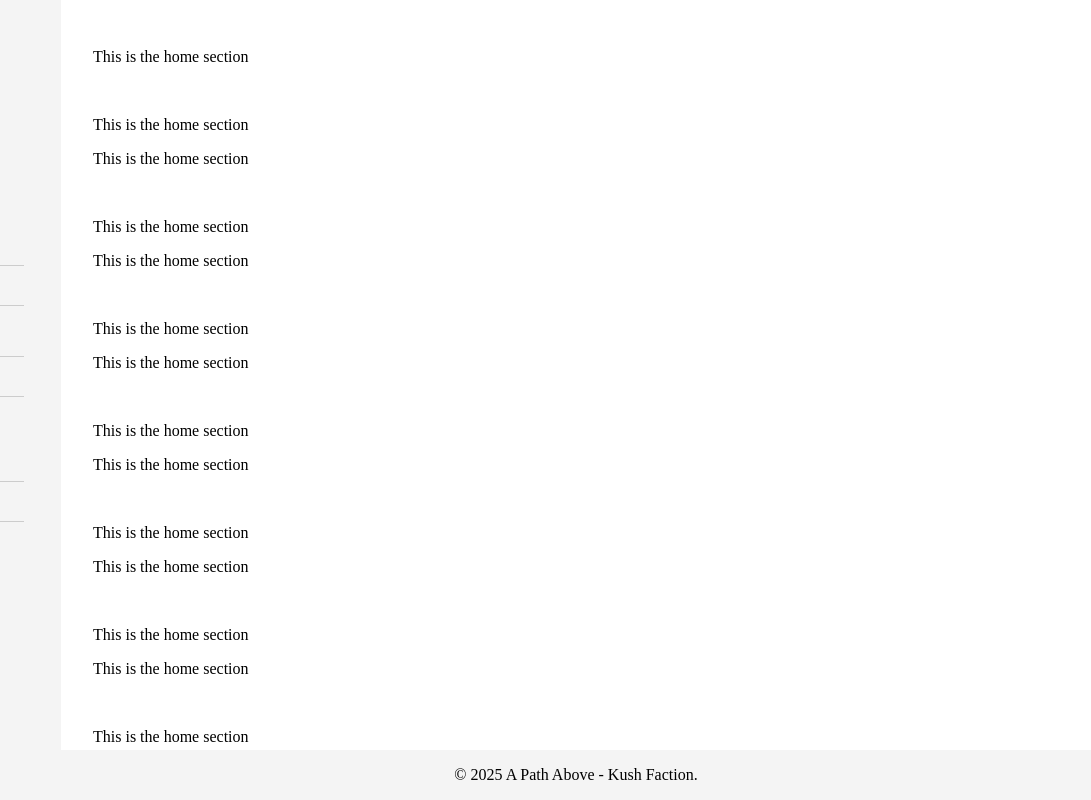
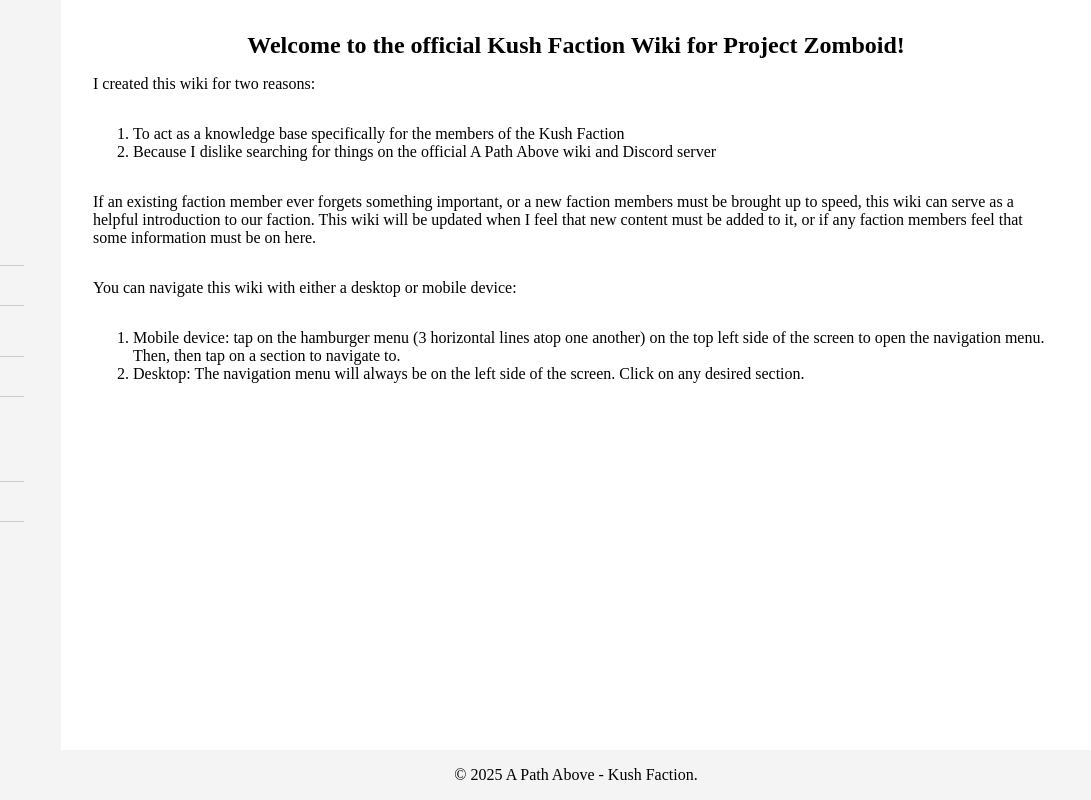
Before and after one commit to JacobGraham02/APAKushFactionWiki, a website built with webpack: page index.html in a window 1280 px wide. Shown: the full height of the page, 189-1280 px from the left. Built offline with nearby package versions, Linux system fonts and the light colour scheme.

Commit message:
Changed undesired css rules for the home section that always rendered that section regardless of what section was navigated to

```diff
--- a/css/style.css
+++ b/css/style.css
@@ -129,13 +129,6 @@
   transform: translateX(0);
 }
 
-/* only show the active page */
-.page {
-  display: none;
-}
-.page.active {
-  display: block;
-}
 /* ==================== Fade and slide animation for swapping page content ================ */
 
 /* ==================== Highlight the active link ========================================= */
@@ -177,6 +170,21 @@
   text-decoration: none;                 /* remove underline */
   color: #333;                           /* dark, readable text */
   font-weight: bold;                     /* emphasize link labels */
+}
+
+/* ===================== HOME SECTION ================================*/
+#home #home-section-heading {
+  margin: 0 auto;
+}
+
+/* only show the active page */
+.page {
+  display: none;
+}
+
+.page.active {
+  display: flex;
+  flex-direction: column;
 }
 
 /* 2. MOBILE: collapse sidebar + show hamburger */
--- a/index.html
+++ b/index.html
@@ -48,9 +48,9 @@
 <!--      <div class="close-btn" id="close-btn">&larr;</div>-->
       <div id="sidebar-navigation-menu-div">
         <ul id="sidebar-navigation-menu">
-          <h2 class="sidebar-navigation-menu-heading">Home</h2>
+          <li><h2 class="sidebar-navigation-menu-heading">Home</h2></li>
           <li><a href="#" data-section="#home">Home</a></li>
-          <h2 class="sidebar-navigation-menu-heading">Food</h2>
+          <li><h2 class="sidebar-navigation-menu-heading">Food</h2></li>
           <li><a href="#" data-section="#lasagna">Lasagna</a></li>
           <li><a href="#" data-section="#dumpling">Dumpling</a></li>
           <li><h2 class="sidebar-navigation-menu-heading">Farming</h2></li>
@@ -62,44 +62,20 @@
     </nav>
     <main class="content">
       <section id="home" class="page active">
-        <p>This is the home section</p>
-        <br>
-        <p>This is the home section</p>
-        <p>This is the home section</p>
-        <br>
-        <p>This is the home section</p><p>This is the home section</p>
-        <br>
-        <p>This is the home section</p><p>This is the home section</p>
-        <br>
-        <p>This is the home section</p><p>This is the home section</p>
-        <br>
-        <p>This is the home section</p><p>This is the home section</p>
-        <br>
-        <p>This is the home section</p><p>This is the home section</p>
-        <br>
-        <p>This is the home section</p><p>This is the home section</p>
-        <br>
-        <p>This is the home section</p>
-        <p>This is the home section</p>
-        <br>
-        <p>This is the home section</p><p>This is the home section</p>
-        <br>
-        <p>This is the home section</p><p>This is the home section</p>
-        <br>
-        <p>This is the home section</p><p>This is the home section</p>
-        <br>
-        <p>This is the home section</p>
-        <p>This is the home section</p>
-        <br>
-        <p>This is the home section</p><p>This is the home section</p>
-        <br>
-        <p>This is the home section</p><p>This is the home section</p>
-        <br>
-        <p>This is the home section</p><p>This is the home section</p>
-        <br>
-        <p>This is the home section</p><p>This is the home section</p>
-        <br>
-        <p>This is the home section</p>
+        <h2 id="home-section-heading">Welcome to the official Kush Faction Wiki for Project Zomboid!</h2>
+        <p>I created this wiki for two reasons:</p>
+        <ol>
+          <li>To act as a knowledge base specifically for the members of the Kush Faction</li>
+          <li>Because I dislike searching for things on the official A Path Above wiki and Discord server</li>
+        </ol>
+        <p>If an existing faction member ever forgets something important, or a new faction members must be brought up to speed, this wiki can serve
+        as a helpful introduction to our faction. This wiki will be updated when I feel that new content must be added to it, or if any faction members feel
+        that some information must be on here.</p>
+        <p>You can navigate this wiki with either a desktop or mobile device:</p>
+        <ol>
+          <li>Mobile device: tap on the hamburger menu (3 horizontal lines atop one another) on the top left side of the screen to open the navigation menu. Then, then tap on a section to navigate to.</li>
+          <li>Desktop: The navigation menu will always be on the left side of the screen. Click on any desired section.</li>
+        </ol>
       </section>
       <section id="lasagna" class="page">
         <p>This is the lasagna section</p>
```
